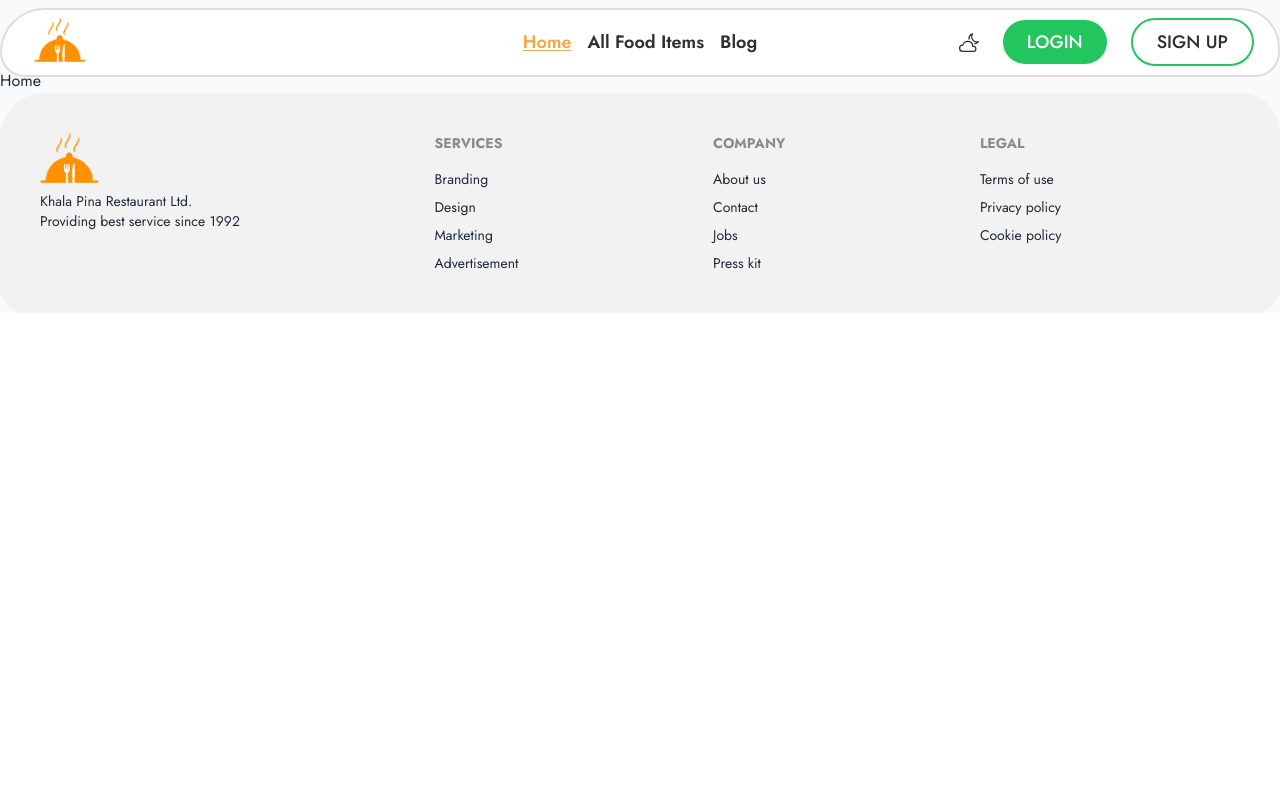
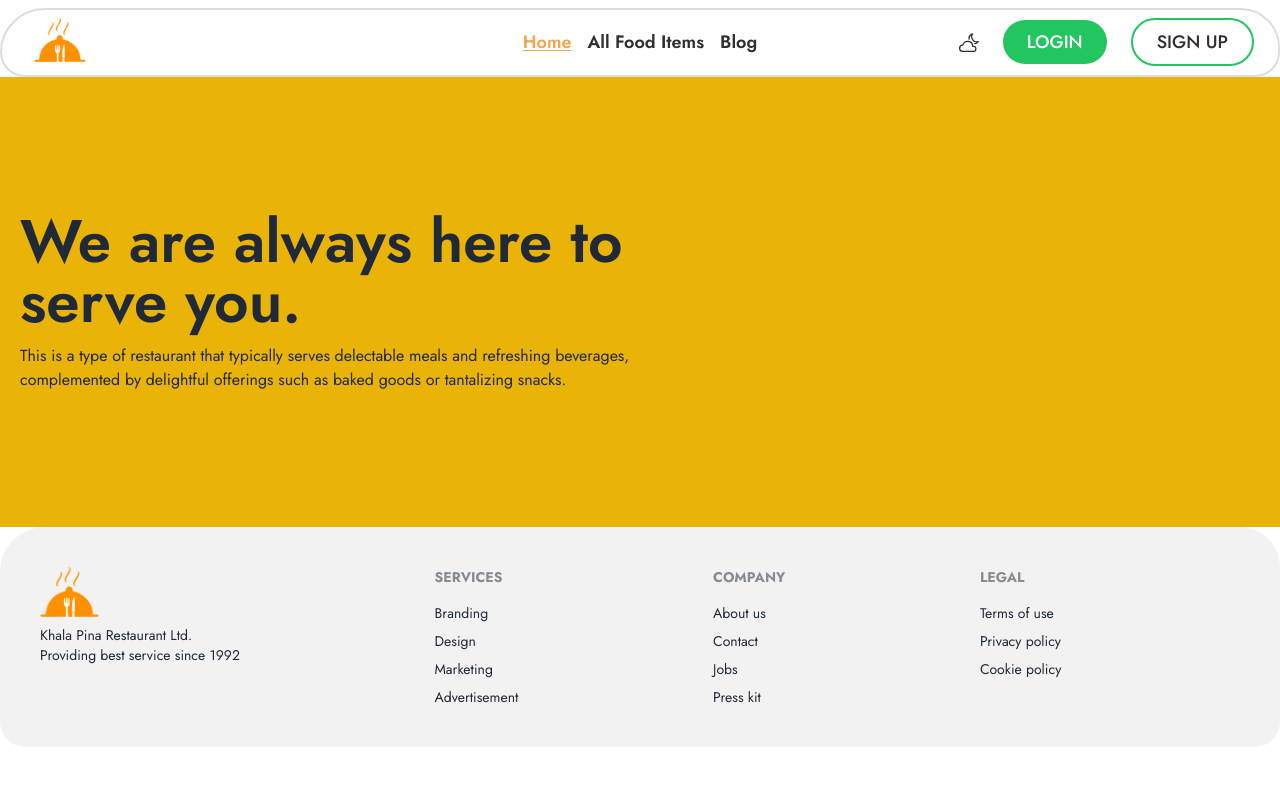
Before and after one commit to KhaledAhmed2004/Khala-Pina-Restauran, a React (Vite) app: page / in a window 1280 px wide. Shown: the top 786 px of the page. Built offline with nearby package versions, Linux system fonts and the light colour scheme; no server answers.

Commit message:
mior icon change fix in navbar

```diff
--- /dev/null
+++ b/src/components/banner/Banner.jsx
@@ -0,0 +1,19 @@
+const Banner = () => {
+  return (
+    <div className="flex h-[450px] bg-yellow-500 items-center p-5 mt-2">
+      <div className="flex-1 space-y-3">
+        <h1 className="text-6xl font-semibold">
+          We are always here to serve you.
+        </h1>
+        <p>
+          This is a type of restaurant that typically serves delectable meals
+          and refreshing beverages, complemented by delightful offerings such as
+          baked goods or tantalizing snacks.
+        </p>
+      </div>
+      <div className="flex-1"></div>
+    </div>
+  );
+};
+
+export default Banner;
--- a/src/components/navbar/Navbar.jsx
+++ b/src/components/navbar/Navbar.jsx
@@ -43,7 +43,7 @@ const Navbar = () => {
           onClick={() => setMenuIcon(!menuIcon)}
           className="flex md:hidden text-2xl dark:text-white"
         >
-          {menuIcon ? <AiOutlineMenu /> : <AiOutlineClose />}
+          {menuIcon ? <AiOutlineClose /> : <AiOutlineMenu />}
         </div>
         {/* Mobile screen navbar */}
         <div
--- a/src/main.jsx
+++ b/src/main.jsx
@@ -9,7 +9,7 @@ import { Toaster } from "react-hot-toast";
 ReactDOM.createRoot(document.getElementById("root")).render(
   <React.StrictMode>
     <AuthProvider>
-      <div className="bg-slate-50 dark:bg-[#252836]">
+      <div className=" dark:bg-[#252836]">
         <RouterProvider router={Routes} />
         <Toaster />
       </div>
--- a/src/pages/Home.jsx
+++ b/src/pages/Home.jsx
@@ -1,7 +1,9 @@
+import Banner from "../components/banner/Banner";
+
 const Home = () => {
   return (
     <div>
-      <h1>Home</h1>
+      <Banner></Banner>
     </div>
   );
 };
```
